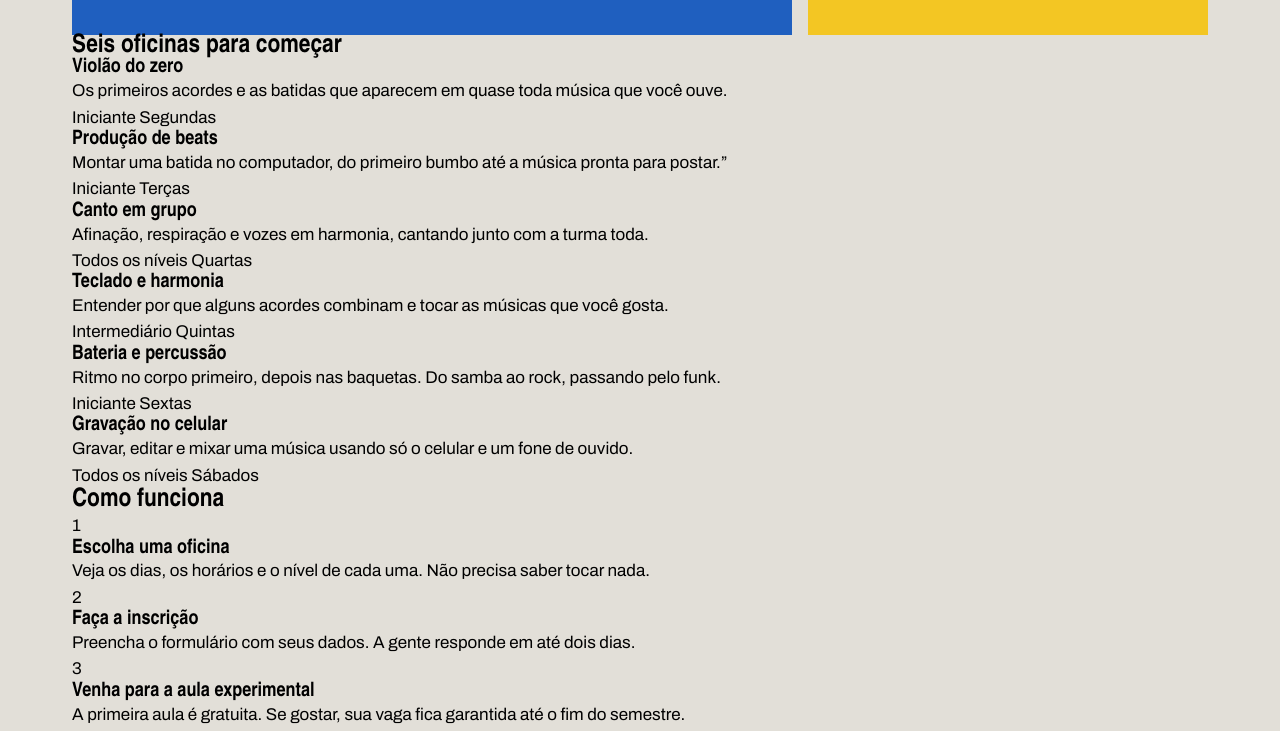
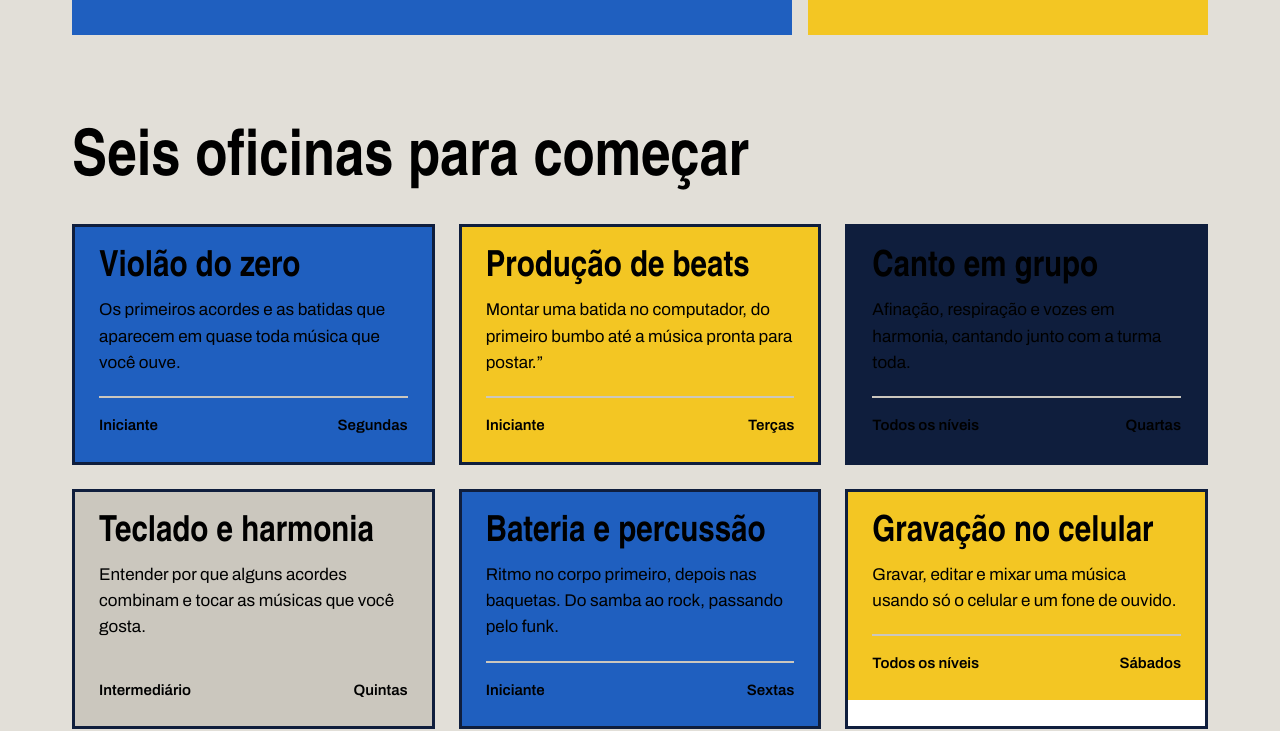
Before and after one commit to gabriel1tima/laje_sonora, a plain HTML site: page index.html in a window 1280 px wide. Shown: the part 671-1402 px from the top of the page. Drawn offline with Linux system fonts and the light colour scheme; a web font is replaced by a local one.

Commit message:
Cards das oficinas

```diff
--- a/index.css
+++ b/index.css
@@ -65,7 +65,7 @@ h1, h2, h3{
     padding-bottom: 4px;
     border-bottom: 4px solid transparent;
 }
-.menu a:houver{
+.menu a:hover{
     border-bottom-color: var(--tinta);
 }
 .menu a.atual{
@@ -119,9 +119,69 @@ h1, h2, h3{
     cursor: pointer;
 }
 
-.botao:houver{
+.botao:hover{
     background-color: var(--caixa-dagua);
 }
 .cartaz-lateral{
     align-items: flex-start;
 }
+
+.secao{
+    margin-top: 96px;
+}
+
+.titulo-secao{
+    font-size: 64px;
+    margin-bottom: 32px;
+}
+
+.cards{
+    display: flex;
+    flex-wrap: wrap;
+    gap: 24px;
+}
+
+.card{
+    background-color: var(--branco);
+    border: 3px solid var(--tinta);
+    flex: 1 1 340px;
+}
+
+.card.foto{
+    height: 170px;
+}
+
+.foto{
+    background-color: var(--concreto-escuro);
+}
+
+.foto-azul{
+    background-color: var(--caixa-dagua);
+}
+
+.foto-amarela{
+    background-color: var(--fita);
+}
+
+.foto-tinta{
+    background-color: var(--tinta);
+}
+
+.card-texto{
+    padding: 24px;
+}
+
+.card h3{
+    font-size: 36px;
+    margin-bottom: 12px;
+}
+
+.card-info{
+    margin-top: 20px;
+    padding-top: 16px;
+    border-top: 2px solid var(--concreto-escuro);
+    font-weight: 600;
+    font-size: 15px;
+    display: flex;
+    justify-content: space-between;
+}
```
